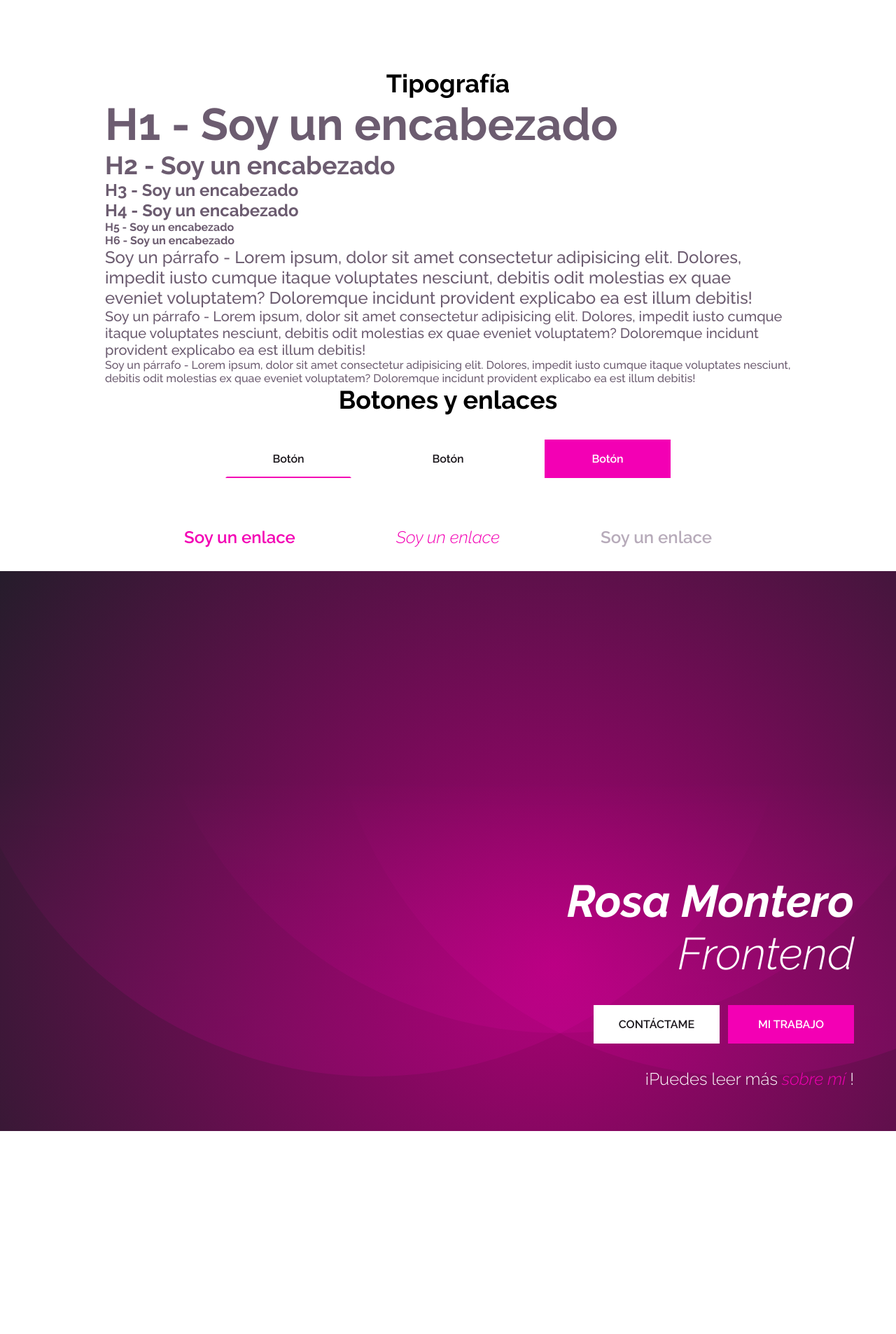
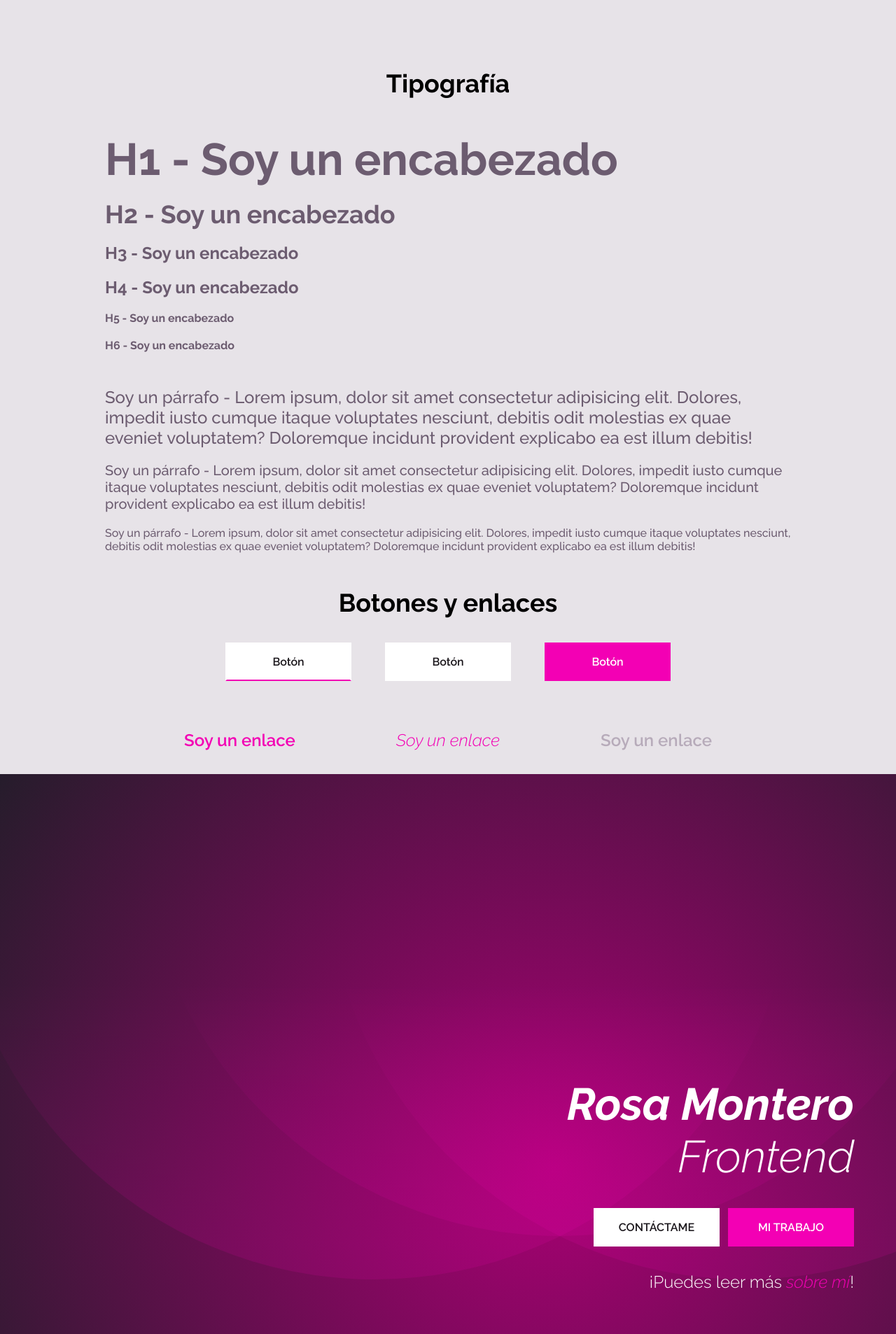
Before and after one commit to RosaMonro/project-gamma, a React (Vite) app: page /styleguide in a window 1280 px wide. Shown: the part 389-2295 px from the top of the page at 70% size. Before the commit the page ends 2005 px from the top, so only its background shows below. Built offline with nearby package versions, Linux system fonts and the light colour scheme.

Commit message:
estilo header link

```diff
--- a/src/App.jsx
+++ b/src/App.jsx
@@ -29,7 +29,7 @@ function App() {
             </div>
 
             <div className="header__cta">
-              <p className="font-weight-light  font-size-24-s">¡Puedes leer más <span className="color-fucsia font-weight-light font-style-italic">sobre mí</span> ! </p>
+              <p className="font-weight-light  font-size-24-s">¡Puedes leer más <a className="header__link  link  link--primary  color-fucsia font-weight-light font-style-italic">sobre mí</a>! </p>
             </div>
 
         </div>
--- a/src/components/Btn/Btn.jsx
+++ b/src/components/Btn/Btn.jsx
@@ -9,9 +9,9 @@ export default function Button () {
         </div>
 
         <div className="sg__btn">
-            <a className="link  link--primary" href="">Soy un enlace</a>
-            <a className="link  link--secondary" href="">Soy un enlace</a>
-            <a className="link  link--cta" href="">Soy un enlace</a>
+            <a className="sg__link  link--primary" href="">Soy un enlace</a>
+            <a className="sg__link  link--secondary" href="">Soy un enlace</a>
+            <a className="sg__link  link--cta" href="">Soy un enlace</a>
         </div>
     </>
 }
--- a/src/components/Btn/Btn.scss
+++ b/src/components/Btn/Btn.scss
@@ -82,7 +82,7 @@
     }
 }
 
-.link {
+.sg__link {
     display: inline-block;
 
     margin: 1rem 2.4rem 1rem 2.4rem;
@@ -99,13 +99,19 @@
     @include mq ($bp-small-desktop) { //1024px
         font-size: $font-size-s; //24px
     }
+}
+
+.link {
+    text-decoration: none;
+    transition: all 0.3s ease;
+    cursor: pointer;
 
     &--primary {
         color: $color-fucsia;
         font-weight: $font-weight-semibold;
 
         &:hover {
-            text-decoration: underline;
+            font-weight: $font-weight-medium;
         }
     }
 
--- a/src/styleguide/Styleguide.jsx
+++ b/src/styleguide/Styleguide.jsx
@@ -5,6 +5,8 @@ import './Styleguide.scss';
 
 export default function Styleguide () {
     return <>
+
+    <body className="sg__body">
 
         <Nav />
 
@@ -66,6 +68,7 @@ export default function Styleguide () {
                 </div>
 
         </section>
+    </body>
 
     </>
 }
--- a/src/styleguide/Styleguide.scss
+++ b/src/styleguide/Styleguide.scss
@@ -1,6 +1,10 @@
 @import '../scss/variables';
 
 // http://localhost:5174/styleguide
+
+.sg__body {
+    background-color: $color-grey-lighten;
+}
 
 // paleta de colores
 
@@ -74,14 +78,17 @@
 
     }
 
-    // tipografía
+// tipografía
 
     &__typo {
         text-align: center;
 
         &--headers,
         &--paragraph {
-            margin: 0 150px;
+            display: flex;
+            flex-direction: column;
+            gap: 20px;
+            margin: 50px 150px;
             text-align: left;
             color: $color-black-lighten
         }
```
